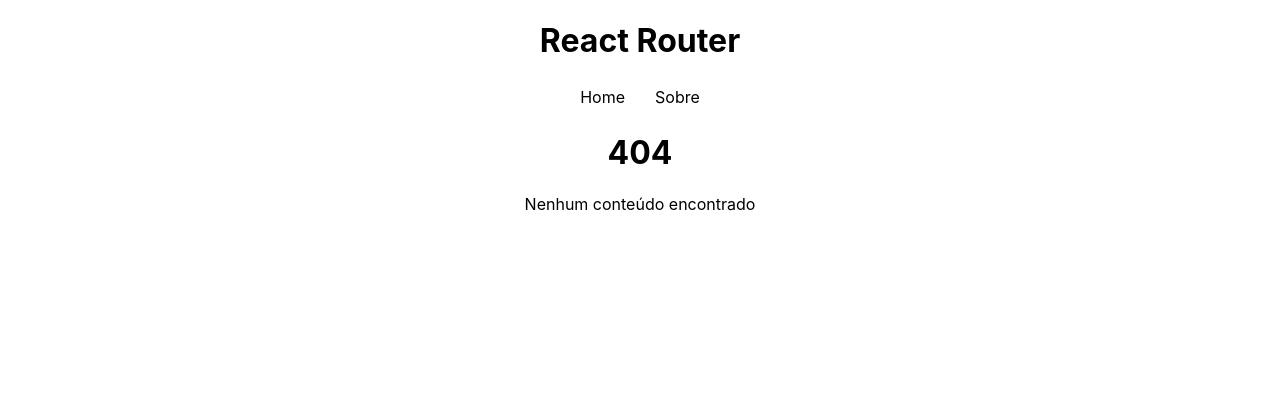
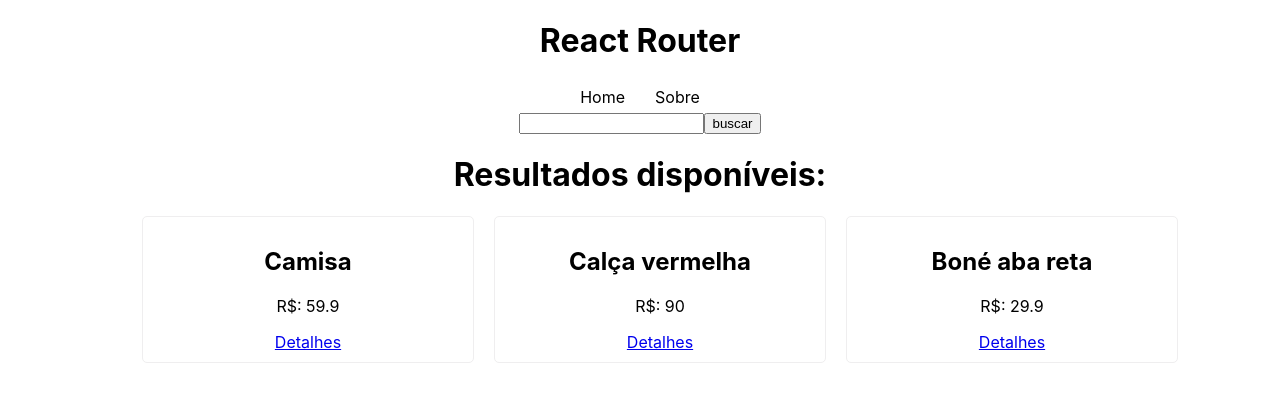
Before and after one commit to clacerda/React_Aulas_ProfMateusBattisti, a React (Create React App) app in the folder REACTROUTER/reactrouter/: page /search in a window 1280 px wide. Before the commit this address had no page. Shown: the top 402 px of the page. Built offline with nearby package versions, Linux system fonts and the light colour scheme; data requests are answered from the project's data file.

Commit message:
search params

```diff
--- a/REACTROUTER/reactrouter/src/App.js
+++ b/REACTROUTER/reactrouter/src/App.js
@@ -4,6 +4,7 @@
 
 //Components
 import Navbar from './components/Navbar';
+import SearchForm from './components/SearchForm';
 
 // pages import
 import Home from './pages/Home';
@@ -11,6 +12,8 @@
 import Product from './pages/Product';
 import Info from './pages/Info';
 import NotFound from './pages/NotFound';
+import Search from './pages/Search';
+
 
 function App() {
   return (
@@ -18,6 +21,8 @@
         <h1>React Router</h1>
         <BrowserRouter>
         <Navbar />
+
+        <SearchForm/>
           <Routes>
             <Route path='/' element={<Home />} />
             <Route path='/about' element={<About />} />
@@ -26,6 +31,9 @@
 
             {/* Nested Route */}
             <Route path='/products/:id/info' element={<Info />} />
+
+            {/* Search */}
+            <Route path='/search' element={<Search />} />
 
             {/* No mach route */}
             <Route path='*' element={<NotFound />} />
--- /dev/null
+++ b/REACTROUTER/reactrouter/src/components/SearchForm.js
@@ -0,0 +1,23 @@
+ import { useNavigate } from "react-router-dom"
+ import { useState } from "react"
+
+
+const SearchForm = () => {
+    const navigate = useNavigate();
+    const [query, setQuery] = useState()
+
+    const handleSubmit = (e) => {
+        e.preventDefault();
+
+        navigate('/search?q=' + query)
+    }
+
+  return (
+    <form onSubmit={handleSubmit}>
+        <input type="text" onChange={(e) => setQuery(e.target.value)} />
+        <input type="submit" value="buscar" />
+    </form>
+  )
+}
+
+export default SearchForm
--- /dev/null
+++ b/REACTROUTER/reactrouter/src/pages/Search.js
@@ -0,0 +1,28 @@
+import { useSearchParams, Link } from "react-router-dom"
+import { useFetch } from "../hooks/useFetch"
+
+const Search = () => {
+    const [searchParams] = useSearchParams()
+
+    const url = 'http://localhost:3000/products?' + searchParams;
+
+    const {data: items, loading, error} = useFetch(url);
+
+  return (
+    <div>
+        <h1>Resultados disponíveis:</h1>
+        {/* {error && <p>{error}</p>} */}
+        <ul className="products">
+        {items && items.map(item => (
+          <li key={item.id}>
+            <h2>{item.name}</h2>
+            <p>R$: {item.price}</p>
+            <Link to={`/products/${item.id}`}>Detalhes</Link>
+          </li>
+        ))}
+      </ul>
+    </div>
+  )
+}
+
+export default Search
```
